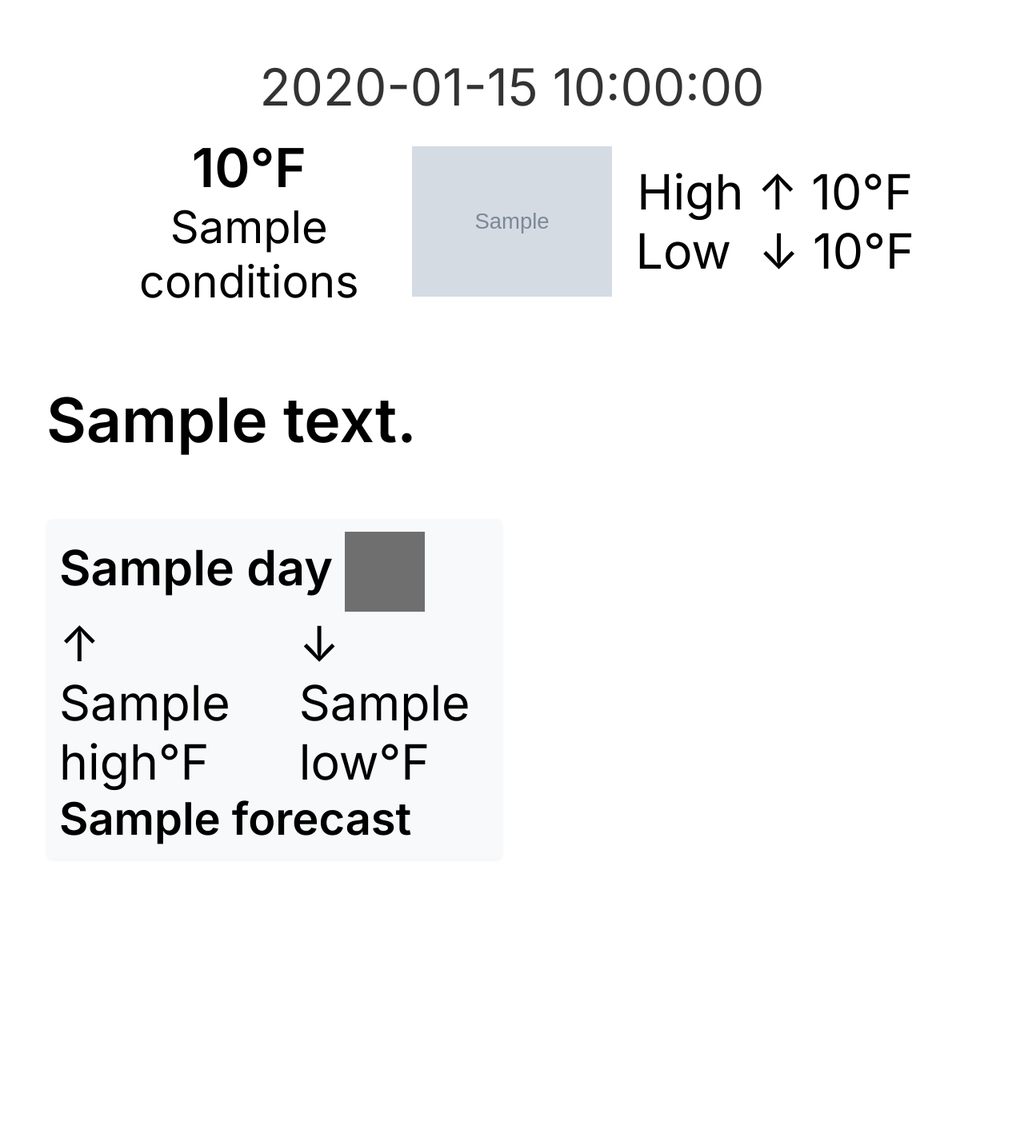
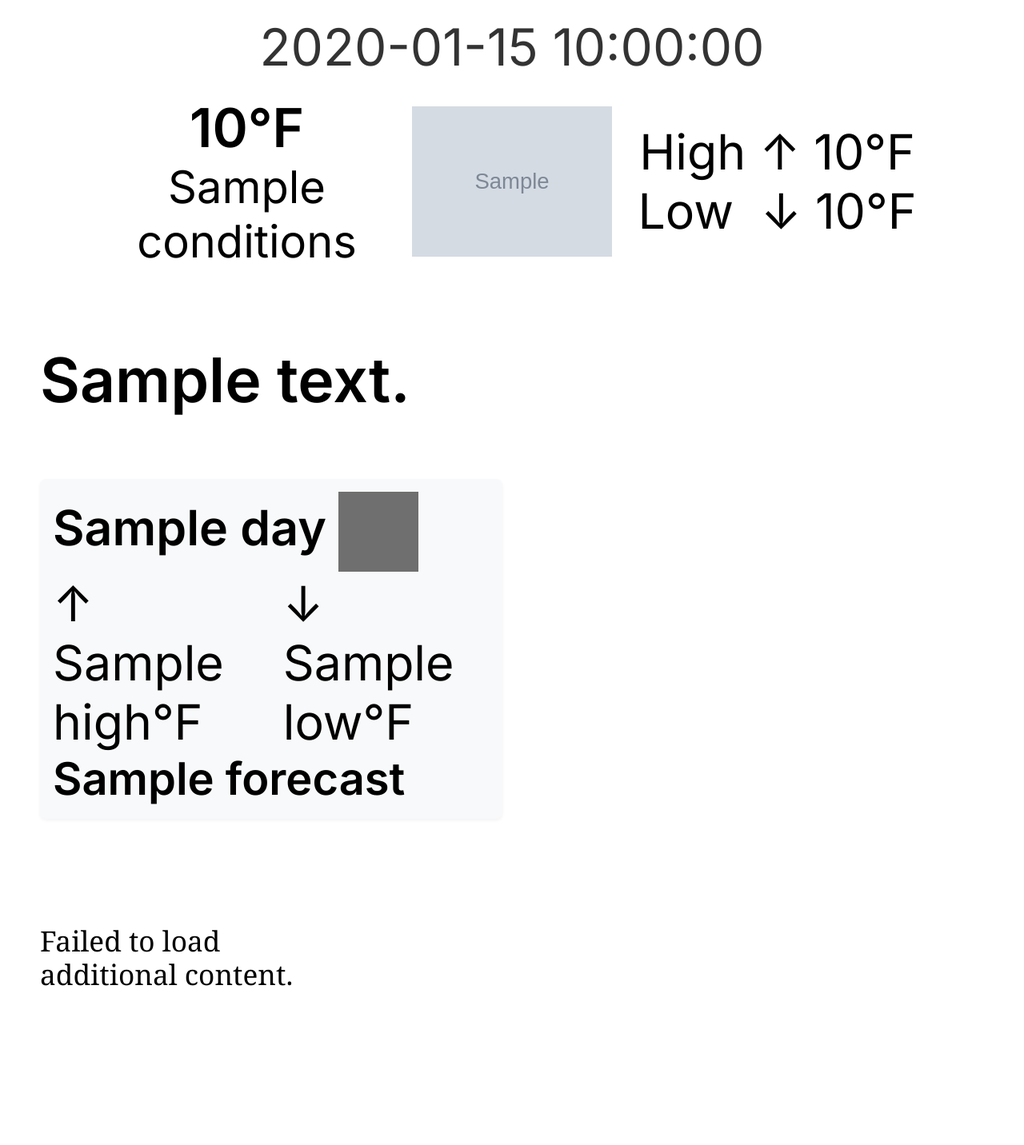
Before and after one commit to elidickinson/kidsweather, a Python web app: template kidsweather/templates/weather.html in a window 1280 px wide. Shown: the top 1432 px of the page at 80% size. Before the commit the page ends 1056 px from the top, so only its background shows below. Run offline with Jinja, Linux system fonts and the light colour scheme; the template is opened without the code that fills it: most values are stand-ins (such as "Sample title", 1, 10 or a date in 2020); grey boxes marked "Sample" are stand-in pictures; grey boxes are pictures that could not be loaded.

Commit message:
load cwg api

```diff
--- a/kidsweather/templates/weather.html
+++ b/kidsweather/templates/weather.html
@@ -5,12 +5,21 @@
         <link rel="preconnect" href="https://fonts.googleapis.com">
         <link rel="preconnect" href="https://fonts.gstatic.com" crossorigin>
         <link href="https://fonts.googleapis.com/css2?family=Inter:wght@400;500;600&display=swap" rel="stylesheet">
-        <link rel="preconnect" href="https://dog.ceo">
         <style>
+            html, body {
+                height: 2560px;
+                margin: 0;
+                padding: 0;
+                overflow: hidden;
+            }
+
             .weather-container {
-                /* max-width: 800px; */
-                margin: 50px auto;
+                display: flex;
+                flex-direction: column;
+                margin: 0;
                 padding: 20px 50px;
+                height: 2560px;
+                box-sizing: border-box;
                 font-family:
                     'Inter',
                     -apple-system,
@@ -25,20 +34,39 @@
                 font-size: 3.8rem;
             }
 
+            #cwg-content {
+                flex: 1;
+                margin-top: 3rem;
+                font-size: 2.2rem;
+                font-family: Georgia, 'Times New Roman', serif;
+                line-height: 1.2;
+                column-count: 3;
+                column-gap: 2rem;
+                column-fill: auto;
+                overflow: hidden;
+            }
+
+            #cwg-content h1 {
+                font-size: 2.8rem;
+                text-align: center;
+                margin-bottom: 1rem;
+                font-family: 'Times New Roman', serif;
+                font-weight: bold;
+            }
+
+            #cwg-content h2 {
+                font-size: 2.4rem;
+                border-bottom: 1px solid #000;
+                padding-bottom: 0.5rem;
+            }
+
+            #cwg-content h3 {
+                font-size: 2.0rem;
+                font-weight: bold;
+            }
+
             .weather-header {
                 margin-bottom: 1rem;
-            }
-
-            .weather-header h2 {
-                font-size: 2.7rem;
-            }
-
-            .weather-main {
-                display: grid;
-                grid-template-columns: auto 1fr;
-                gap: 1.5rem;
-                align-items: center;
-                margin-bottom: 1.5rem;
             }
 
             .desc {
@@ -48,27 +76,44 @@
 
             .icon-header {
                 margin: 5px auto;
-                /* display: block; */
                 text-align: center;
             }
+
+            .icon-layout {
+                display: flex;
+                justify-content: center;
+                align-items: center;
+            }
+
+            .temp-column {
+                display: flex;
+                flex-direction: column;
+                justify-content: center;
+                min-width: 120px;
+                width: 35%;
+            }
+
+            .icon-column {
+                display: flex;
+                flex-direction: column;
+                justify-content: center;
+            }
+
             .icon {
                 width: 250px;
                 height: 250px;
                 object-fit: contain;
             }
+
             .big-temp {
                 font-weight: bold;
                 font-size: 4.2rem;
             }
 
-            .conditions, .date {
+            .date {
                 font-size: 4.0rem;
                 text-align: center;
                 color: #333;
-            }
-
-            .emojis {
-                font-size: 2.4rem;
             }
 
             .alerts {
@@ -80,28 +125,49 @@
                 color: #664d03;
             }
 
+            .forecast {
+                margin: 2rem 0;
+            }
+
+            .forecast-grid {
+                display: grid;
+                grid-template-columns: repeat(2, minmax(0, 1fr));
+                gap: 1.5rem;
+            }
+
             .forecast-box {
-                background: #f8f9fa; border-radius: 8px; padding: 1rem; box-shadow: 0 2px 4px rgba(0,0,0,0.05);
+                background: #f8f9fa;
+                border-radius: 8px;
+                padding: 1rem;
+                box-shadow: 0 2px 4px rgba(0,0,0,0.05);
+            }
+
+            .forecast-day {
+                font-weight: bold;
+                font-size: inherit;
+                margin-bottom: 0.2rem;
+            }
+
+            .forecast-temps {
+                display: flex;
+                gap: 1rem;
             }
 
             .forecast-box-desc {
-                /* margin-bottom: 0.5rem; */
-                /* color: #333; */
                 font-weight: bold;
                 font-size: 3.5rem;
             }
         </style>
     </head>
     <body>
-        <div class="weather-container" style="">
+        <div class="weather-container">
             <div class="weather-header">
                 <div class="date">
                     {{ weather['last_updated'] }}
                 </div>
                 <div class="icon-header">
-                    <div style="display: flex; justify-content: center; align-items: center;">
-                        <div style="display: flex; flex-direction: column; justify-content: center; min-width: 120px; width: 35%;">
-
+                    <div class="icon-layout">
+                        <div class="temp-column">
                             <span class="big-temp">{{ weather['temperature'] }}°F</span>
                             {% if 'feels_like' in weather and (weather['temperature'] - weather['feels_like'])|abs >= 10 %}
                                 (feels like {{ weather['feels_like'] }}°F)
@@ -109,13 +175,10 @@
                                 <span style="font-size: 3.5rem; word-wrap: break-word; max-width: 100%;">{{ weather['conditions'] }}</span>
                             {% endif %}
                         </div>
-                        <div style="display: flex; flex-direction: column; justify-content: center;">
-                            <img
-                                src="{{ weather['icon_url'] }}"
-                                class="icon"
-                            />
+                        <div class="icon-column">
+                            <img src="{{ weather['icon_url'] }}" class="icon" />
                         </div>
-                        <div style="display: flex; flex-direction: column; justify-content: center; min-width: 120px; width: 35%;">
+                        <div class="temp-column">
                             <span>High ↑ {{ weather['high_temp'] }}°F</span>
                             <span>Low&nbsp; ↓ {{ weather['low_temp'] }}°F</span>
                         </div>
@@ -128,13 +191,12 @@
                 {% endif %}
                 <p class="desc">{{ weather['description'] }}</p>
 
-                <div class="forecast" style="margin: 2rem 0;">
-                    <!-- <h3 style="margin-bottom: 1.5rem; font-size: 1.8rem; border-bottom: 2px solid #eee; padding-bottom: 0.5rem;">Forecast</h3> -->
-                    <div style="display: grid; grid-template-columns: repeat(2, minmax(0, 1fr)); gap: 1.5rem;">
+                <div class="forecast">
+                    <div class="forecast-grid">
                         {% for day, forecast in weather['daily_forecasts_llm'].items() %}
-                        {% if loop.index <= 4 %}
+                        {% if loop.index <= 2 %}
                         <div class="forecast-box">
-                            <div style="font-weight: bold; font-size: inherit; margin-bottom: 0.2rem;">
+                            <div class="forecast-day">
                                 {{ day }}
                                 {% set day_name = day %}
                                 {% set day_index = loop.index0 %}
@@ -144,9 +206,9 @@
                                      style="width: 100px; height: 100px; vertical-align: middle; filter: brightness(0.7);">
                                 {% endif %}
                             </div>
-                            <div style="display: flex; gap: 1rem;">
+                            <div class="forecast-temps">
                                 {% if day_index < weather['daily_forecast_raw']|length %}
-                                <span>↑ {{ weather['daily_forecast_raw'][day_index]['high'] }}°F</span> &nbsp;
+                                <span>↑ {{ weather['daily_forecast_raw'][day_index]['high'] }}°F</span>
                                 <span>↓ {{ weather['daily_forecast_raw'][day_index]['low'] }}°F</span>
                                 {% endif %}
                             </div>
@@ -160,38 +222,32 @@
                 </div>
             </div>
 
-
-
-
-            <!-- Dog picture section -->
-            <div id="dog-container" style="
-                margin: 5rem 0 0 0;
-                text-align: center;
-                overflow: hidden;
-            ">
-                <img id="dog-image" style="
-                    border-radius: 8px;
-                    max-width: 100%;
-                    max-height: 700px;
-                    min-height: 500px;
-                ">
+            <!-- CWG content section -->
+            <div id="cwg-content">
+                <p>Loading content...</p>
+            </div>
         </div>
 
+        <script>
+            // Function to load content dynamically from the CWG API
+            async function loadCwgContent() {
+                const cwgContentDiv = document.getElementById('cwg-content');
 
+                try {
+                    const response = await fetch('https://cwg.eli.pw/api/cwg.html?use_existing_llm_output=true');
+                    if (!response.ok) {
+                        throw new Error(`HTTP error! status: ${response.status}`);
+                    }
+                    const htmlContent = await response.text();
+                    cwgContentDiv.innerHTML = htmlContent;
+                } catch (error) {
+                    console.error('Error loading CWG content:', error);
+                    cwgContentDiv.innerHTML = '<p>Failed to load additional content.</p>';
+                }
+            }
 
-            <!-- Dog image script -->
-            <script>
-                fetch('https://dog.ceo/api/breeds/image/random')
-                    .then(response => response.json())
-                    .then(data => {
-                        document.getElementById('dog-image').src = data.message;
-                    })
-                    .catch(error => {
-                        console.error('Error fetching dog image:', error);
-                        document.getElementById('dog-container').style.display = 'none';
-                    });
+            // Load the content when the page loads
+            document.addEventListener('DOMContentLoaded', loadCwgContent);
         </script>
-
-        </div>
     </body>
 </html>
```
Also changed, not shown: prompts/bluey.txt (+25 -8 lines). Lines whose indentation alone changed are shown as unchanged.
